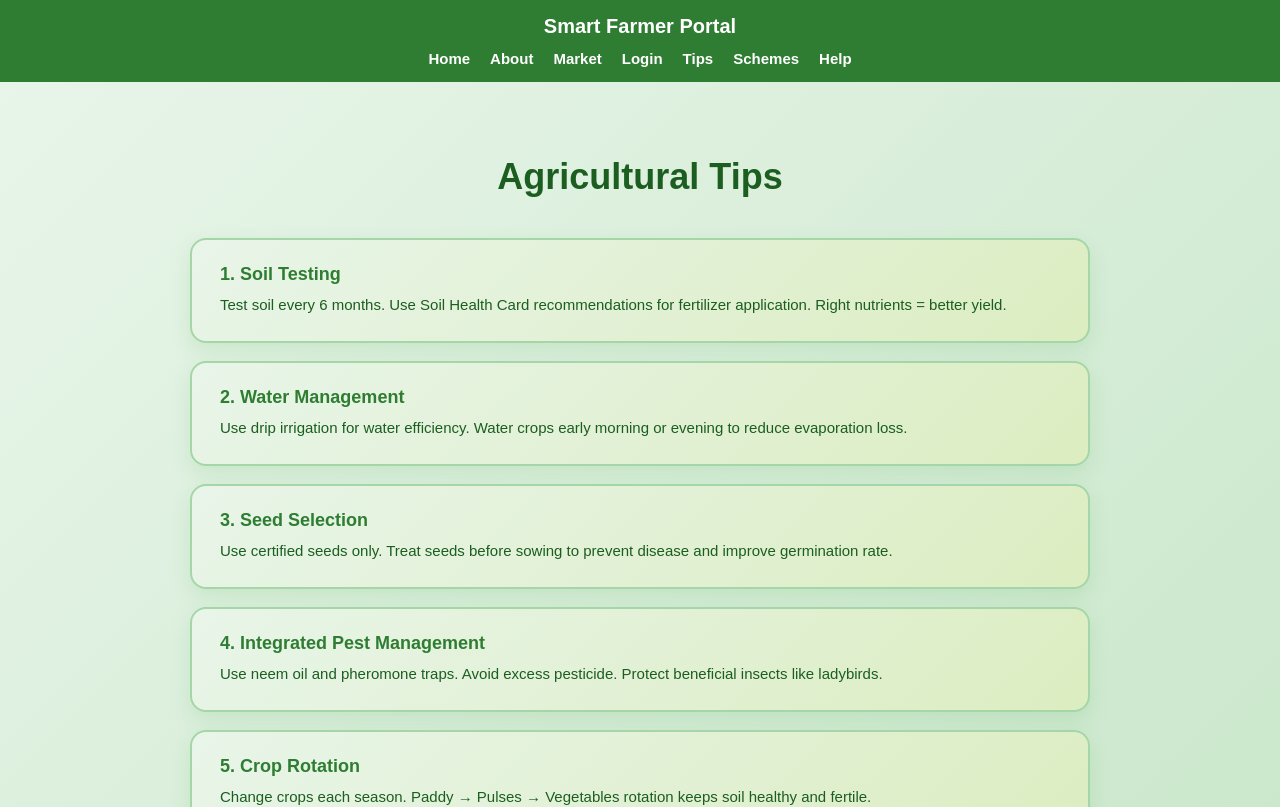
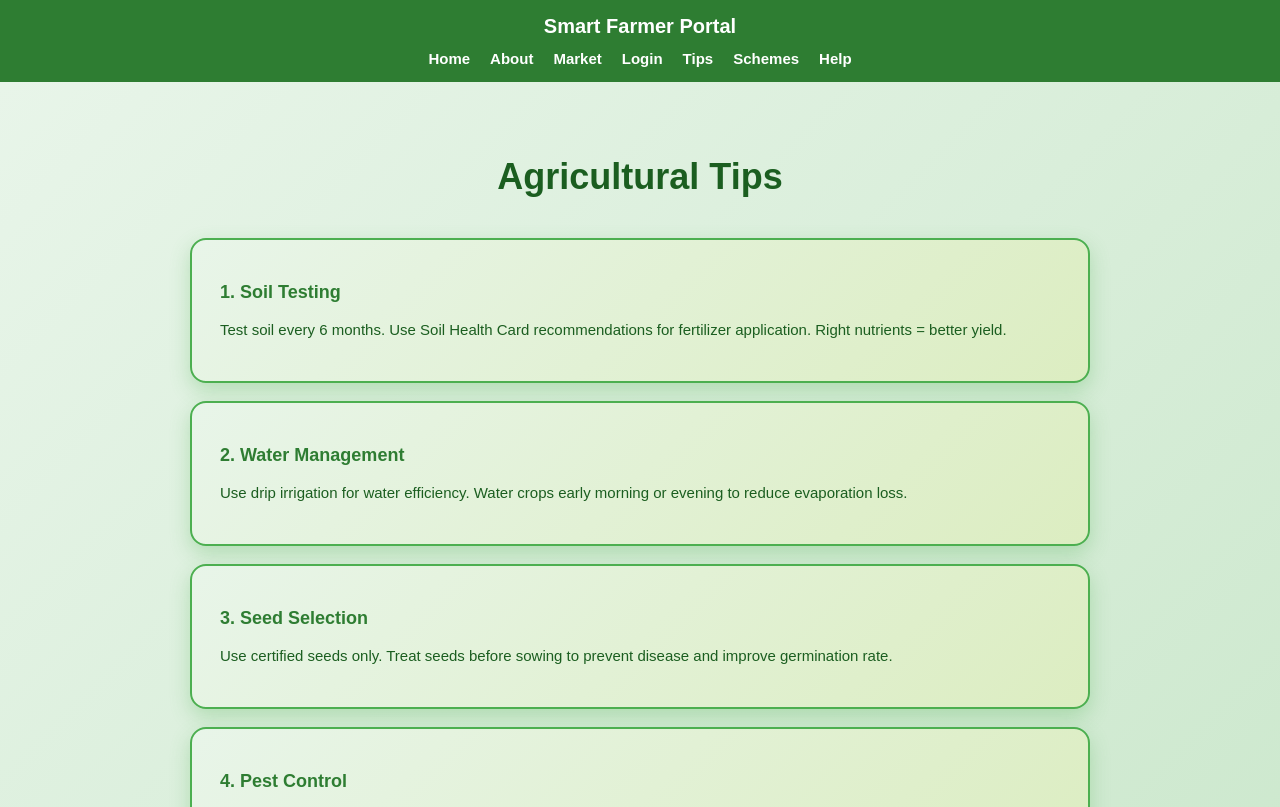
Before and after one commit to abinayasrik24-max/farmer---app, a Next.js app: page /tips in a window 1280 px wide. Shown: the top 807 px of the page. Built offline with nearby package versions, Linux system fonts and the light colour scheme.

Commit message:
Force light green background for tips

```diff
--- a/src/app/tips/page.tsx
+++ b/src/app/tips/page.tsx
@@ -1,85 +1,33 @@
 export default function TipsPage() {
   const tips = [
-    {
-      title: '1. Soil Testing',
-      desc: 'Test soil every 6 months. Use Soil Health Card recommendations for fertilizer application. Right nutrients = better yield.'
-    },
-    {
-      title: '2. Water Management',
-      desc: 'Use drip irrigation for water efficiency. Water crops early morning or evening to reduce evaporation loss.'
-    },
-    {
-      title: '3. Seed Selection',
-      desc: 'Use certified seeds only. Treat seeds before sowing to prevent disease and improve germination rate.'
-    },
-    {
-      title: '4. Integrated Pest Management',
-      desc: 'Use neem oil and pheromone traps. Avoid excess pesticide. Protect beneficial insects like ladybirds.'
-    },
-    {
-      title: '5. Crop Rotation',
-      desc: 'Change crops each season. Paddy → Pulses → Vegetables rotation keeps soil healthy and fertile.'
-    },
-    {
-      title: '6. Weather Monitoring',
-      desc: 'Check IMD weather forecast daily. Prepare for rain and ensure proper drainage to avoid waterlogging.'
-    }
+    {title: '1. Soil Testing', desc: 'Test soil every 6 months. Use Soil Health Card recommendations for fertilizer application. Right nutrients = better yield.'},
+    {title: '2. Water Management', desc: 'Use drip irrigation for water efficiency. Water crops early morning or evening to reduce evaporation loss.'},
+    {title: '3. Seed Selection', desc: 'Use certified seeds only. Treat seeds before sowing to prevent disease and improve germination rate.'},
+    {title: '4. Pest Control', desc: 'Use neem oil and pheromone traps. Avoid excess pesticide. Protect beneficial insects.'},
+    {title: '5. Crop Rotation', desc: 'Change crops each season. Paddy → Pulses → Vegetables rotation keeps soil healthy.'},
+    {title: '6. Weather Check', desc: 'Check IMD weather forecast daily. Prepare for rain and ensure proper drainage.'}
   ];
 
   return (
-    <div style={{
-      minHeight: '100vh',
-      background: 'linear-gradient(135deg, #e8f5e9 0%, #c8e6c9 100%)',
-      padding: '50px 20px'
-    }}>
-
+    <div style={{minHeight: '100vh', background: 'linear-gradient(135deg, #e8f5e9 0%, #c8e6c9 100%)', padding: '50px 20px'}}>
       <div style={{maxWidth: '900px', margin: '0 auto'}}>
-
-        <h1 style={{
-          textAlign: 'center',
-          color: '#1b5e20',
-          fontSize: '36px',
-          fontWeight: '800',
-          marginBottom: '40px'
-        }}>
+        <h1 style={{textAlign: 'center', color: '#1b5e20', fontSize: '36px', fontWeight: '800', marginBottom: '40px'}}>
           Agricultural Tips
         </h1>
-
         <div style={{display: 'flex', flexDirection: 'column', gap: '18px'}}>
           {tips.map((tip, index) => (
             <div key={index} style={{
               background: 'linear-gradient(135deg, #e8f5e9 0%, #dcedc1 100%)',
               padding: '24px 28px',
               borderRadius: '16px',
-              border: '2px solid #a5d6a7',
-              boxShadow: '0 8px 20px rgba(76, 175, 80, 0.15)',
-              transition: 'all 0.3s ease'
-            }}
-            onMouseOver={(e) => e.currentTarget.style.transform = 'translateY(-4px)'}
-            onMouseOut={(e) => e.currentTarget.style.transform = 'translateY(0)'}
-            >
-              <h3 style={{
-                color: '#2e7d32',
-                fontSize: '18px',
-                fontWeight: '700',
-                marginBottom: '8px',
-                margin: '0 0 8px 0'
-              }}>
-                {tip.title}
-              </h3>
-              <p style={{
-                color: '#1b5e20',
-                fontSize: '15px',
-                lineHeight: '1.6',
-                margin: 0,
-                fontWeight: '500'
-              }}>
-                {tip.desc}
-              </p>
+              border: '2px solid #4caf50',
+              boxShadow: '0 8px 20px rgba(76, 175, 80, 0.3)'
+            }}>
+              <h3 style={{color: '#2e7d32', fontSize: '18px', fontWeight: '700', marginBottom: '8px'}}>{tip.title}</h3>
+              <p style={{color: '#1b5e20', fontSize: '15px', lineHeight: '1.6', fontWeight: '500'}}>{tip.desc}</p>
             </div>
           ))}
         </div>
-
       </div>
     </div>
   );
```
